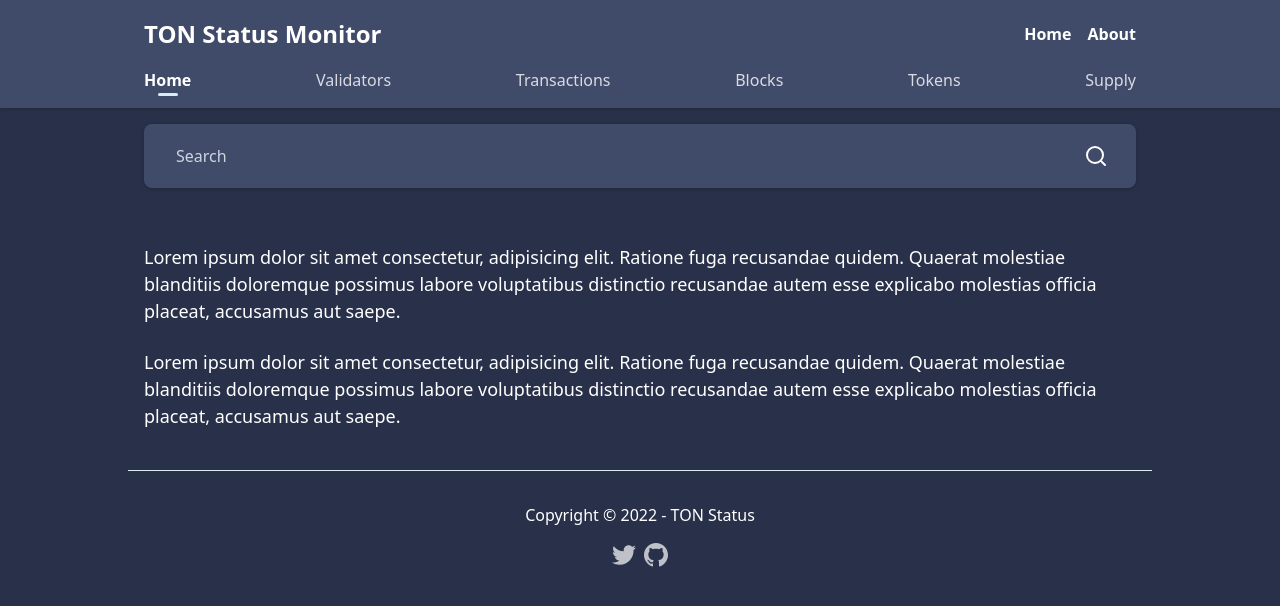
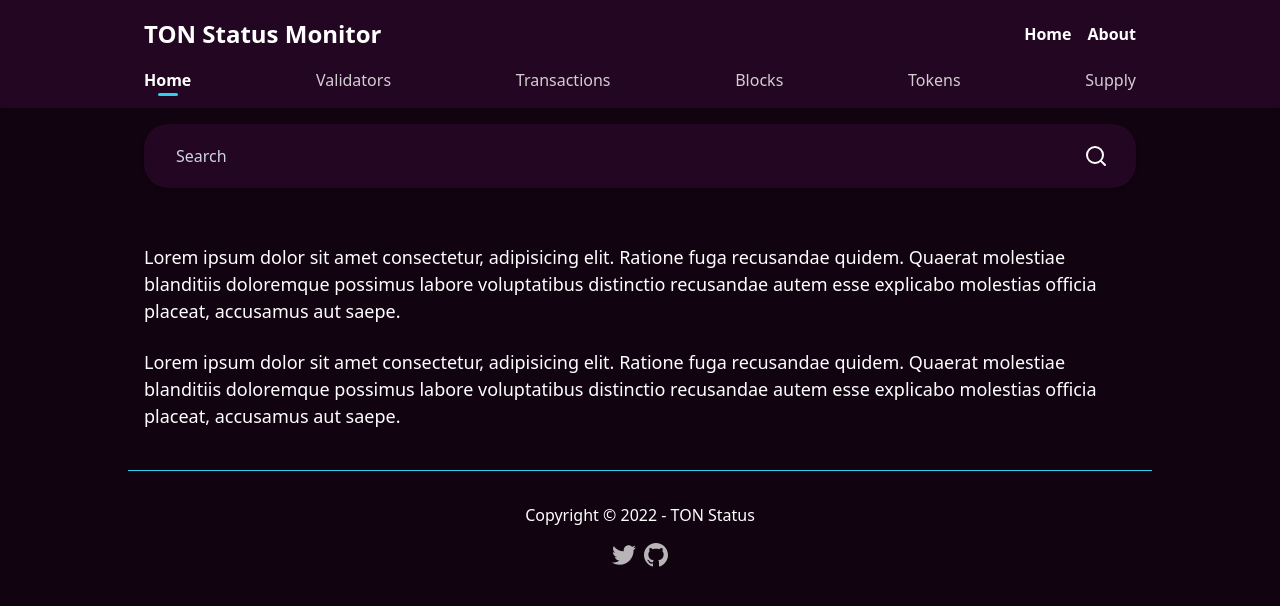
Before and after one commit to sky-ring/ton-house, a Next.js app: page /about in a window 1280 px wide. Shown: the top 606 px of the page. Built offline with nearby package versions, Linux system fonts and the light colour scheme.

Commit message:
fix: change theme colors and home components placement

```diff
--- a/src/pages/index.tsx
+++ b/src/pages/index.tsx
@@ -16,6 +16,7 @@
 import { Meta } from '@/layouts/Meta';
 import { useAppDispatch } from '@/redux/hooks';
 import { setTransactions, setValidatorsInfo } from '@/redux/slices/data';
+import styles from '@/styles/home/index.module.scss';
 import { Main } from '@/templates/Main';
 import { AppConfig } from '@/utils/AppConfig';
 
@@ -38,6 +39,7 @@
     <Main
       meta={<Meta title="TON Status" description={AppConfig.description} />}
       selectedTab="Home"
+      className={styles.wrapper}
     >
       <TotalWeightChart />
       <TotalValidatorsChart />
--- a/src/styles/_colors.scss
+++ b/src/styles/_colors.scss
@@ -1,7 +1,7 @@
-$background-color: #283149;
-$primary-color: #404B69;
-$primary-dark-color: #364366;
-$secondary-color: #00818A;
+$background-color:#110310;
+$primary-color: #230621;
+$primary-dark-color: #450C3D;
+$secondary-color: #07515F;
 $primary-text: #ffffff;
-$secondary-text: #DBEDF3;
-$light-text: #ffffffd0;
+$secondary-text: #2ECFEF;
+$light-text: #F7F7FF;
--- /dev/null
+++ b/src/styles/home/index.module.scss
@@ -0,0 +1,4 @@
+.wrapper {
+  @apply flex flex-row flex-wrap;
+  @apply gap-4;
+}
--- a/src/styles/home/validatorsInfo.module.scss
+++ b/src/styles/home/validatorsInfo.module.scss
@@ -1,4 +1,5 @@
 .container {
-  width: 100%;
+  min-width: 320px;
   height: 400px;
+  flex: 1;
 }
--- a/src/styles/main/card.module.scss
+++ b/src/styles/main/card.module.scss
@@ -2,7 +2,7 @@
 @import '../mixins';
 
 .card {
-  @apply max-w-full px-4 py-2 rounded-lg;
+  @apply max-w-full px-4 py-2 rounded-3xl;
   background-color: $primary-color;
   @include shadow-default;
 }
--- a/src/styles/main/header.module.scss
+++ b/src/styles/main/header.module.scss
@@ -2,7 +2,7 @@
 @import "../mixins";
 
 .headerContainer{
-  @apply w-screen;
+  @apply w-full;
   background-color: $primary-color;
   @include shadow-default;
 }
--- a/src/templates/Main.tsx
+++ b/src/templates/Main.tsx
@@ -1,3 +1,4 @@
+import cn from 'classnames';
 import type { ReactNode } from 'react';
 
 import Footer from '@/components/Main/footer/Footer';
@@ -11,6 +12,7 @@
   children: ReactNode;
   selectedTab: Tab;
   title?: string;
+  className?: any;
 };
 
 const Main = (props: IMainProps) => (
@@ -19,7 +21,14 @@
     <Header tab={props.selectedTab} />
     <div className="mx-auto max-w-full sm:max-w-screen-sm md:max-w-screen-md lg:max-w-screen-lg">
       <SearchBox title={props.title} />
-      <div className={styles.content}>{props.children}</div>
+      <div
+        className={cn({
+          [styles.content as any]: true,
+          [props.className]: !!props.className,
+        })}
+      >
+        {props.children}
+      </div>
       <Footer />
     </div>
   </div>
```
Also changed, not shown: src/styles/home/transactions.module.scss (+7 -3 lines), src/styles/main/main.module.scss (line endings or trailing spaces).
